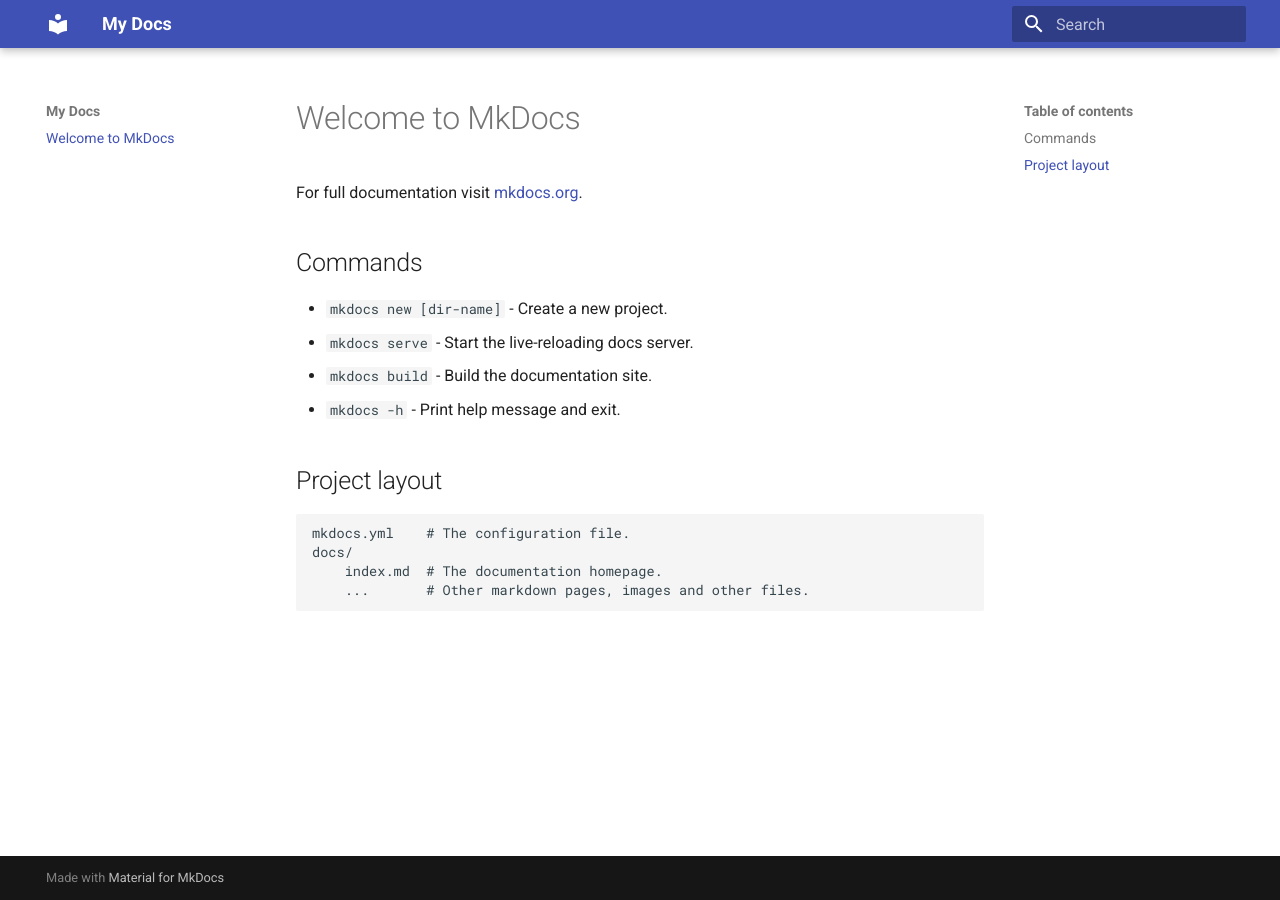
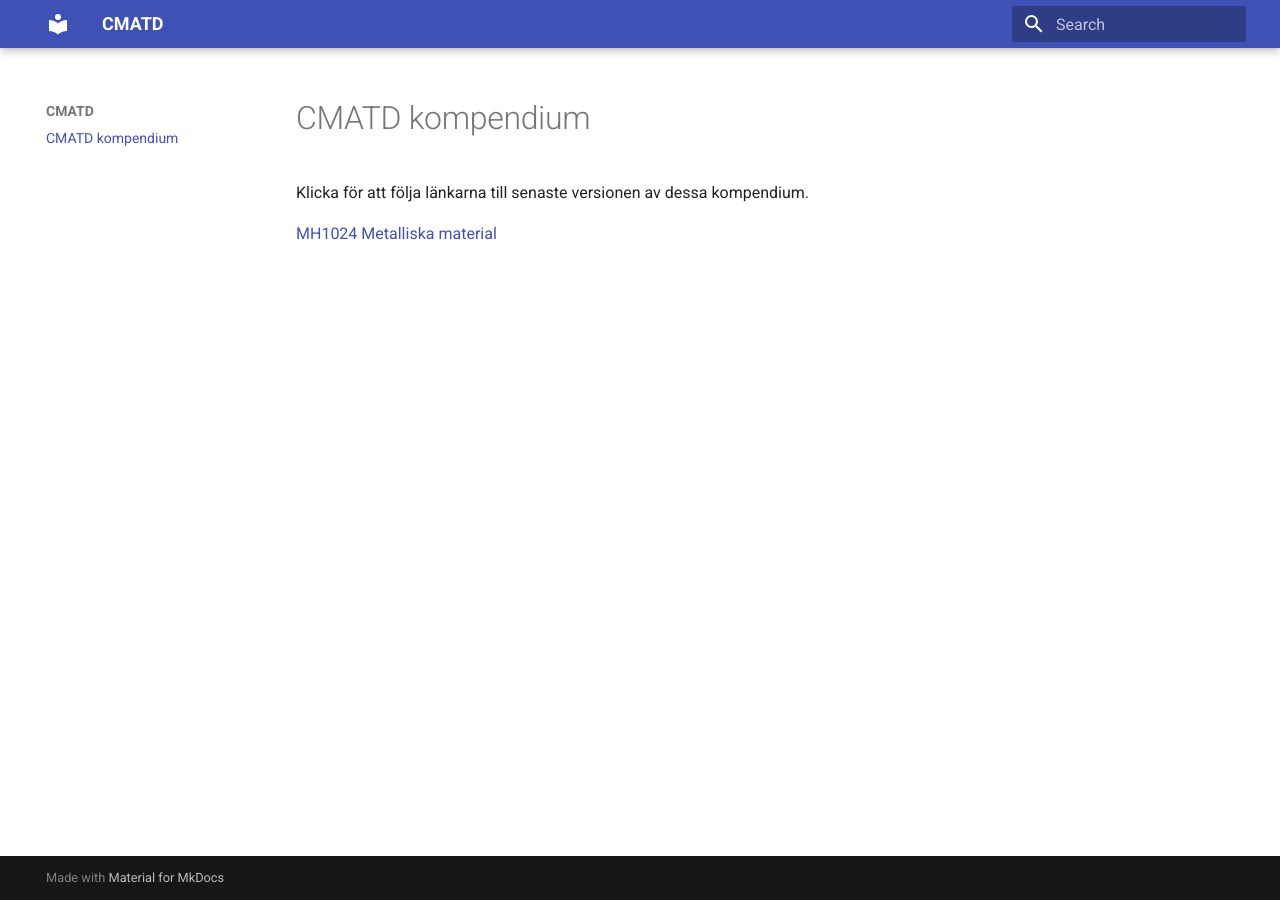
Before and after one commit to VictorieeMan/KTH-MaterialDesignAndEngineering, an MkDocs documentation site: the page built from docs/index.md, in a window 1280 px wide. Built offline with MkDocs 1.6.1 and Material for MkDocs 9.7.7, drawn with Linux system fonts in a browser that asks for light colours.

Commit message:
la till en första länk

```diff
--- a/docs/index.md
+++ b/docs/index.md
@@ -1,17 +1,5 @@
-# Welcome to MkDocs
+# CMATD kompendium
 
-For full documentation visit [mkdocs.org](https://www.mkdocs.org).
+Klicka för att följa länkarna till senaste versionen av dessa kompendium.
 
-## Commands
-
-* `mkdocs new [dir-name]` - Create a new project.
-* `mkdocs serve` - Start the live-reloading docs server.
-* `mkdocs build` - Build the documentation site.
-* `mkdocs -h` - Print help message and exit.
-
-## Project layout
-
-    mkdocs.yml    # The configuration file.
-    docs/
-        index.md  # The documentation homepage.
-        ...       # Other markdown pages, images and other files.
+[MH1024 Metalliska material](https://github.com/VictorieeMan/KTH-MH1024-MetallMat-kompendium/blob/main/output/KTH-MH1024-metall-komp.pdf)
--- a/mkdocs.yml
+++ b/mkdocs.yml
@@ -1,3 +1,3 @@
-site_name: My Docs
+site_name: CMATD
 theme:
   name: material
```
